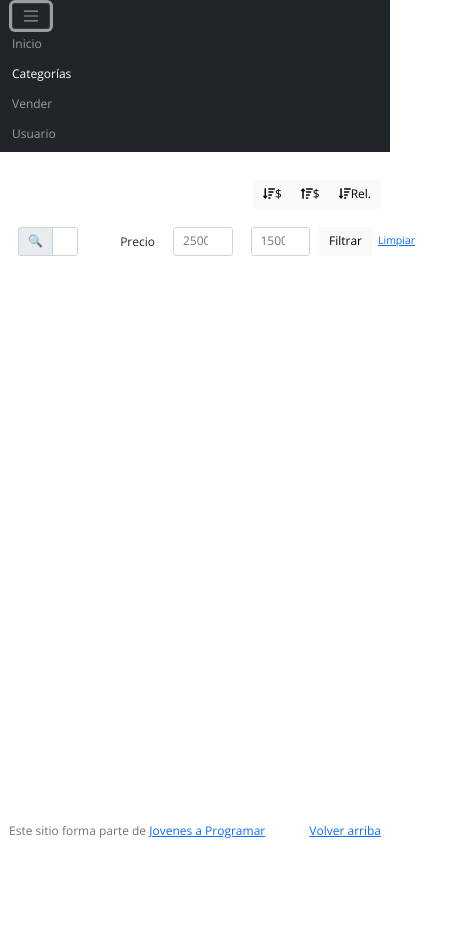
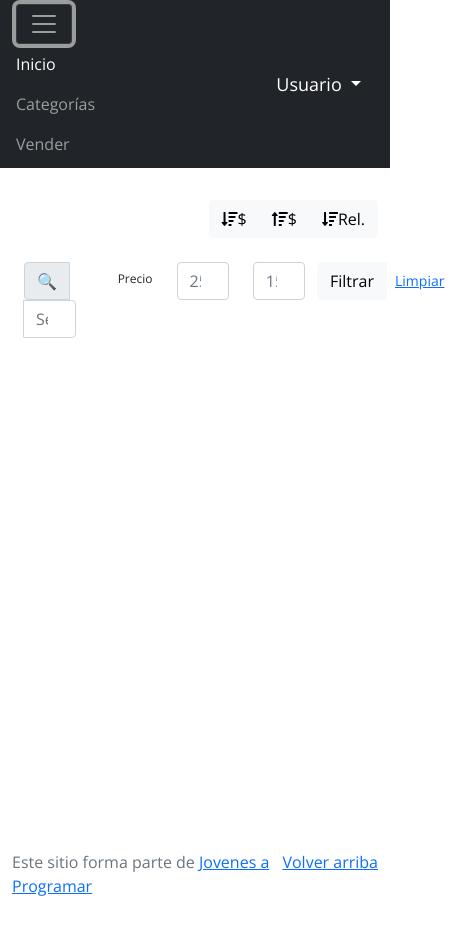
Before and after one commit to CamiiNogueira/CamiiNogueira-e_comerce, a plain HTML site: page products.html in a window 390 px wide. Both pictures are taken after a click on the button "Toggle navigation". Shown: the whole page, 453 px wide, since content can reach past the window. Before the commit the page ends 879 px from the top, so only its background shows below. Drawn offline with nearby package versions, Linux system fonts and the light colour scheme; no server answers.

Commit message:
Usuario menu desplegable

```diff
--- a/cart.html
+++ b/cart.html
@@ -21,7 +21,7 @@
       <div class="collapse navbar-collapse" id="navbarNav">
         <ul class="navbar-nav w-100 justify-content-between">
           <li class="nav-item">
-            <a class="nav-link" href="index.html">Inicio</a>
+            <a class="nav-link active" href="index.html">Inicio</a>
           </li>
           <li class="nav-item">
             <a class="nav-link" href="categories.html">Categorías</a>
@@ -29,11 +29,19 @@
           <li class="nav-item">
             <a class="nav-link" href="sell.html">Vender</a>
           </li>
-          <li class="nav-item">
-            <a id="user-name" class="nav-link" href="#">Usuario</a>
-          </li>
         </ul>
       </div>
+    </div>
+    <div class="user-button ms-auto">
+      <button id="user-name" class="btn btn-dark dropdown-toggle" data-bs-toggle="dropdown" aria-expanded="false">
+        Usuario
+      </button>
+      <ul class="dropdown-menu dropdown-menu-dark dropdown-menu-end">
+        <li><a class="dropdown-item" href="cart.html">Mi carrito</a></li>
+        <li><a class="dropdown-item" href="my-profile.html">Mi perfil</a></li>
+        <li><hr class="dropdown-divider"></li>
+        <li><a id="logout" class="dropdown-item" href="#">Cerrar sesión</a></li>
+      </ul>
     </div>
   </nav>
   <main>
@@ -62,7 +70,7 @@
   <script src="js/bootstrap.bundle.min.js"></script>
   <script src="js/init.js"></script>
   <script src="js/cart.js"></script>
-
+  <script src="js/index.js"></script>
   <script>
     window.onload = function() {
         // Verifica si el usuario está logueado y si el nombre de usuario existe en localStorage
--- a/css/product.css
+++ b/css/product.css
@@ -76,7 +76,7 @@ img{
 
 
 @media only screen and (max-width: 560px){
-    *{
+    main{
         font-size: 12px;
     }
 
--- a/css/styles.css
+++ b/css/styles.css
@@ -188,3 +188,22 @@ a.custom-card:hover {
 .checked {
   color: orange;
 }
+
+@media (max-width: 991.98px) {
+  .user-button {
+    position: absolute;
+    right: 1rem;
+  }
+}
+
+nav {
+  display: inline-block;
+}
+
+.user-button {
+  padding-left: 10rem;
+}
+
+#user-name {
+  font-size: 18px;
+}
--- a/js/index.js
+++ b/js/index.js
@@ -12,3 +12,12 @@ document.addEventListener("DOMContentLoaded", function(){
         window.location = "products.html"
     });
 });
+
+document.getElementById('logout').addEventListener('click', function() {
+    // Borrar los datos del usuario en localStorage
+    localStorage.removeItem('loggedIn');
+    localStorage.removeItem('userName');
+
+    // Redirigir a la página de login
+    window.location.href = "login.html";
+});
--- a/products.html
+++ b/products.html
@@ -23,19 +23,27 @@
       <div class="collapse navbar-collapse" id="navbarNav">
         <ul class="navbar-nav w-100 justify-content-between">
           <li class="nav-item">
-            <a class="nav-link" href="index.html">Inicio</a>
+            <a class="nav-link active" href="index.html">Inicio</a>
           </li>
           <li class="nav-item">
-            <a class="nav-link active" href="categories.html">Categorías</a>
+            <a class="nav-link" href="categories.html">Categorías</a>
           </li>
           <li class="nav-item">
             <a class="nav-link" href="sell.html">Vender</a>
           </li>
-          <li class="nav-item">
-            <a id="user-name" class="nav-link" href="#">Usuario</a>
-          </li>
         </ul>
       </div>
+    </div>
+    <div class="user-button ms-auto">
+      <button id="user-name" class="btn btn-dark dropdown-toggle" data-bs-toggle="dropdown" aria-expanded="false">
+        Usuario
+      </button>
+      <ul class="dropdown-menu dropdown-menu-dark dropdown-menu-end">
+        <li><a class="dropdown-item" href="cart.html">Mi carrito</a></li>
+        <li><a class="dropdown-item" href="my-profile.html">Mi perfil</a></li>
+        <li><hr class="dropdown-divider"></li>
+        <li><a id="logout" class="dropdown-item" href="#">Cerrar sesión</a></li>
+      </ul>
     </div>
   </nav>
   <main>
@@ -44,8 +52,8 @@
       <p id="descrip"></p>
     </div>
 
-   <div class="container">
-     <div class="row">
+    <div class="container">
+      <div class="row">
       <div class="col text-end">
         <div class="btn-group btn-group-toggle mb-4" data-bs-toggle="buttons">
           <input type="radio" class="btn-check" name="options" id="sortDescPrice">
@@ -56,9 +64,9 @@
           <label class="btn btn-light" for="sortByCount"><i class="fas fa-sort-amount-down mr-1"></i>Rel.</label>
         </div>
       </div>
-     </div>
+      </div>
 
-     <div class="row">
+      <div class="row">
       <div class="col-lg-12 col-md-12 mb-1 container text-end">
         <div class="row container p-0 m-0">
           <div class="col input-group mb-3">
@@ -123,7 +131,7 @@
   <script src="js/bootstrap.bundle.min.js"></script>
   <script src="js/init.js"></script>
   <script src="js/products.js"></script>
-
+  <script src="js/index.js"></script>
   <script>
     window.onload = function() {
         // Verifica si el usuario está logueado y si el nombre de usuario existe en localStorage
```
Also changed, not shown: categories.html (+14 -5 lines), index.html (+11 -3 lines), my-profile.html (+13 -5 lines), product-info.html (+13 -4 lines), sell.html (+14 -6 lines).
